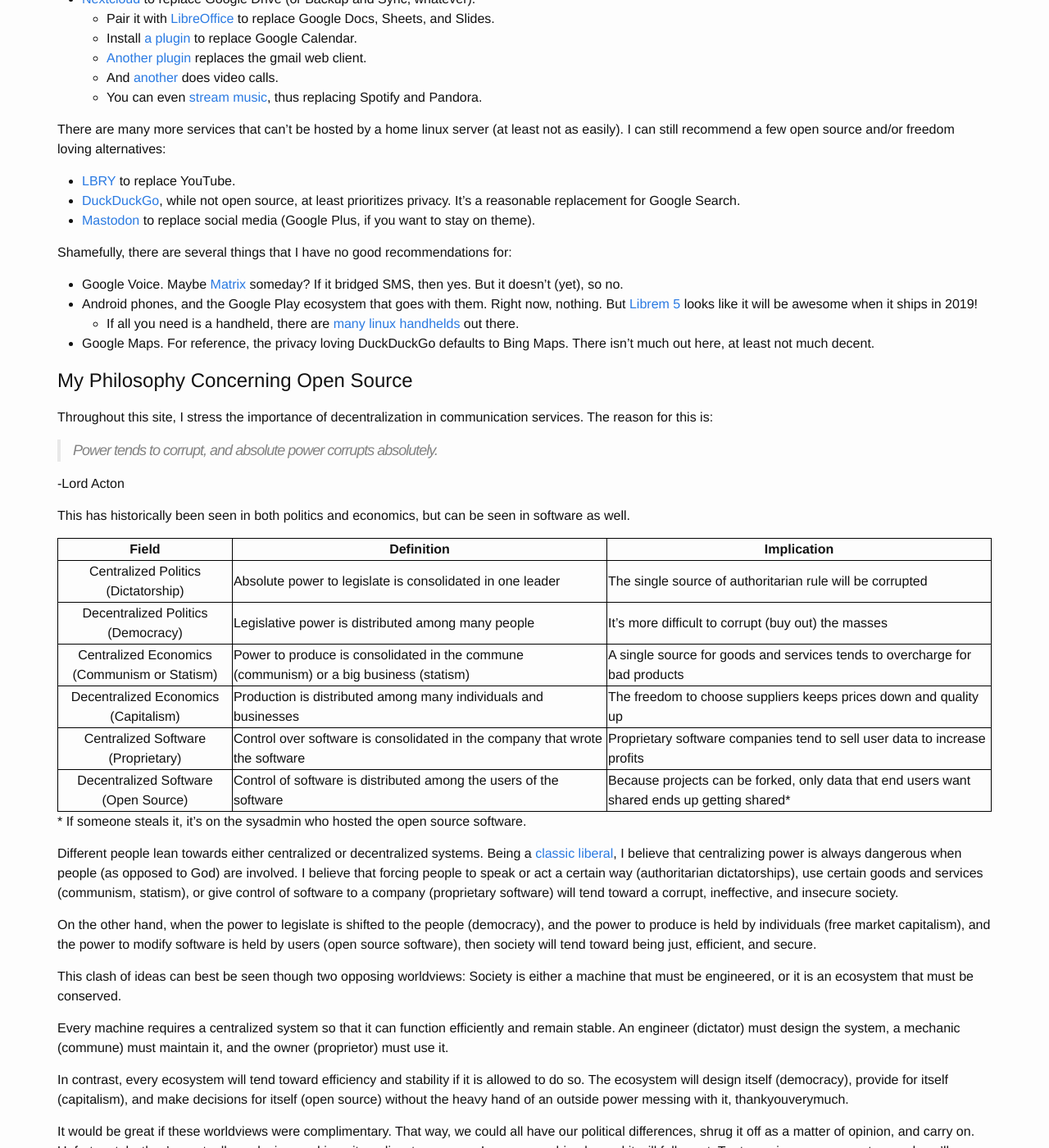
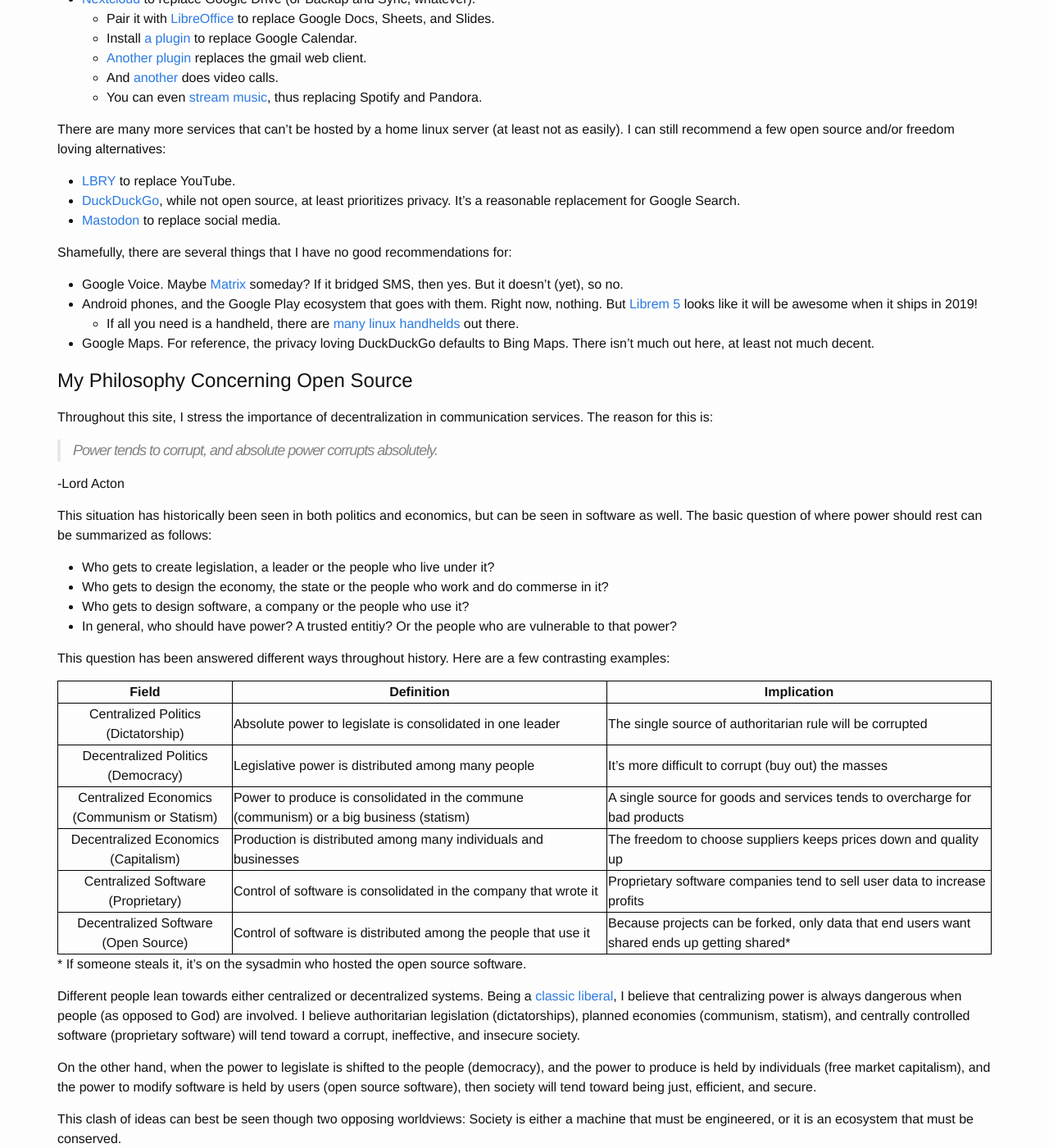
Before and after one commit to NathanRVance/homelinuxserver, a Jekyll site: the page built from about.md, in a window 1280 px wide and 1400 px high, scrolled down 378 px. Shown: the whole window at 82% size. Built offline with Jekyll 4.4.1, drawn with Linux system fonts in a browser that asks for light colours; some of the changed text lies outside the part shown.

Commit message:
updated about

```diff
--- a/about.md
+++ b/about.md
@@ -7,7 +7,7 @@ permalink: /about/
 # This Site
 This server, vance.homelinuxserver.org, runs Debian 9 and was configured entirely using free and open source technology. It is part of a larger system of free and open source technologies that makes it possible for me, the primary user of this server, to cut ties with large tech companies like Google. The goal of this site is to document the process of setting up this server so that others can do the same.
 
-Of course, this server isn't sufficient to cut all my ties to Google. The scope of this server covers the following:
+Unfortunately, this server isn't enough to make me 100% self sufficient. The scope of this server covers the following:
  * [Postfix](/serverdocs/email-with-postfix.html) to replace Gmail.
  * [Nextcloud](/serverdocs/file-sharing-with-nextcloud.html) to replace Google Drive (or Backup and Sync, whatever).
    * Pair it with [LibreOffice](https://www.libreoffice.org/) to replace Google Docs, Sheets, and Slides.
@@ -19,7 +19,7 @@ Of course, this server isn't sufficient to cut all my ties to Google. The scope
 There are many more services that can't be hosted by a home linux server (at least not as easily). I can still recommend a few open source and/or freedom loving alternatives:
  * [LBRY](/clientdocs/videos-with-lbry.html) to replace YouTube.
  * [DuckDuckGo](https://duckduckgo.com/), while not open source, at least prioritizes privacy. It's a reasonable replacement for Google Search.
- * [Mastodon](https://mastodon.social/about) to replace social media (Google Plus, if you want to stay on theme).
+ * [Mastodon](https://mastodon.social/about) to replace social media.
 
 Shamefully, there are several things that I have no good recommendations for:
  * Google Voice. Maybe [Matrix](https://matrix.org/) someday? If it bridged SMS, then yes. But it doesn't (yet), so no.
@@ -34,7 +34,13 @@ Throughout this site, I stress the importance of decentralization in communicati
 
 -Lord Acton
 
-This has historically been seen in both politics and economics, but can be seen in software as well.
+This situation has historically been seen in both politics and economics, but can be seen in software as well. The basic question of where power should rest can be summarized as follows:
+ * Who gets to create legislation, a leader or the people who live under it?
+ * Who gets to design the economy, the state or the people who work and do commerse in it?
+ * Who gets to design software, a company or the people who use it?
+ * In general, who should have power? A trusted entitiy? Or the people who are vulnerable to that power?
+
+This question has been answered different ways throughout history. Here are a few contrasting examples:
 
 |---
 | Field | Definition | Implication |
@@ -43,12 +49,12 @@ This has historically been seen in both politics and economics, but can be seen
 | Decentralized Politics (Democracy) | Legislative power is distributed among many people | It's more difficult to corrupt (buy out) the masses |
 | Centralized Economics <br> (Communism or Statism) | Power to produce is consolidated in the commune (communism) or a big business (statism) | A single source for goods and services tends to overcharge for bad products |
 | Decentralized Economics (Capitalism) | Production is distributed among many individuals and businesses | The freedom to choose suppliers keeps prices down and quality up |
-| Centralized Software (Proprietary) | Control over software is consolidated in the company that wrote the software | Proprietary software companies tend to sell user data to increase profits |
-| Decentralized Software <br> (Open Source) | Control of software is distributed among the users of the software | Because projects can be forked, only data that end users want shared ends up getting shared\* |
+| Centralized Software (Proprietary) | Control of software is consolidated in the company that wrote it | Proprietary software companies tend to sell user data to increase profits |
+| Decentralized Software <br> (Open Source) | Control of software is distributed among the people that use it | Because projects can be forked, only data that end users want shared ends up getting shared\* |
 {:.mbtablestyle}
 \* If someone steals it, it's on the sysadmin who hosted the open source software.
 
-Different people lean towards either centralized or decentralized systems. Being a [classic liberal](https://www.sciencedaily.com/terms/classical_liberalism.htm), I believe that centralizing power is always dangerous when people (as opposed to God) are involved. I believe that forcing people to speak or act a certain way (authoritarian dictatorships), use certain goods and services (communism, statism), or give control of software to a company (proprietary software) will tend toward a corrupt, ineffective, and insecure society.
+Different people lean towards either centralized or decentralized systems. Being a [classic liberal](https://www.sciencedaily.com/terms/classical_liberalism.htm), I believe that centralizing power is always dangerous when people (as opposed to God) are involved. I believe authoritarian legislation (dictatorships), planned economies (communism, statism), and centrally controlled software (proprietary software) will tend toward a corrupt, ineffective, and insecure society.
 
 On the other hand, when the power to legislate is shifted to the people (democracy), and the power to produce is held by individuals (free market capitalism), and the power to modify software is held by users (open source software), then society will tend toward being just, efficient, and secure.
 
```
